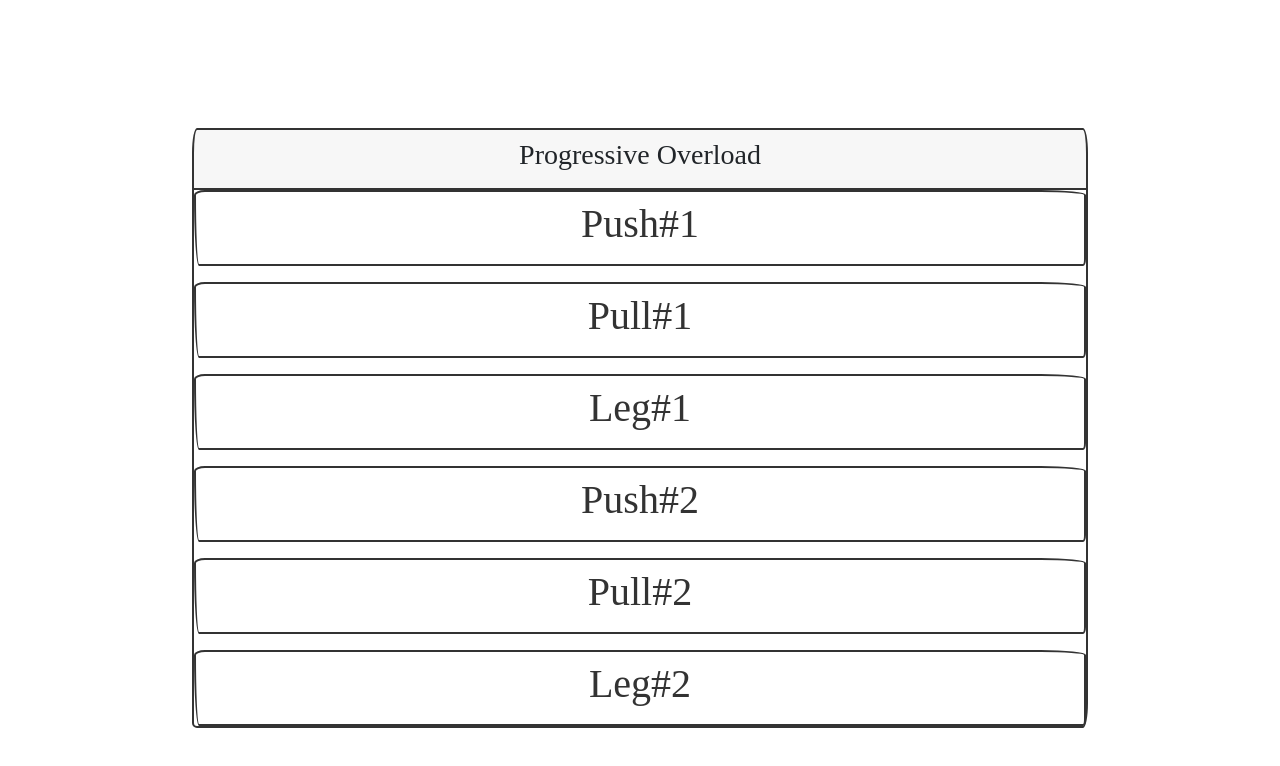
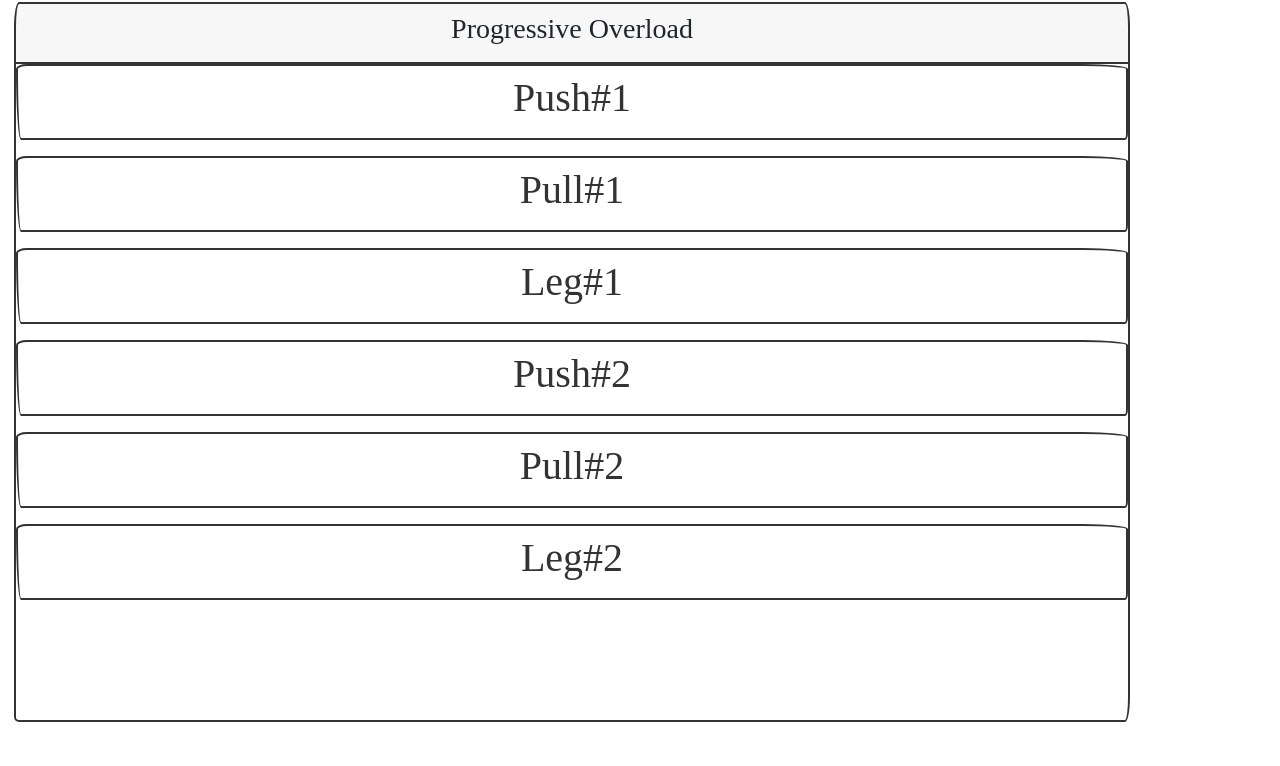
Before and after one commit to ShubhamSingh20/progressive-overload-pwa, a React (Create React App) app: page / in a window 1280 px wide. Shown: the top 766 px of the page. Built offline with nearby package versions, Linux system fonts and the light colour scheme; a web font is replaced by a local one.

Commit message:
styling changes

```diff
--- a/src/Layout/index.tsx
+++ b/src/Layout/index.tsx
@@ -5,14 +5,15 @@ interface Props {
 
 const style = {
   container: {
-    marginTop: '10%'
+    margin: '2px',
+
   },
 }
 
 export default function({children} : Props) {
 
   return (
-    <div className="d-flex justify-content-center" style={style.container}>
+    <div className="container" style={style.container}>
       {children}
     </div>
   )
--- a/src/pages/Menu.tsx
+++ b/src/pages/Menu.tsx
@@ -8,10 +8,7 @@ const style = {
     marginTop: '10%'
   },
   card: {
-    width: '30%',
-    minHeight: '40%',
-    height: '75vh',
-    minWidth: '70%'
+    minHeight: '90vh'
   }
 }
 
--- a/src/pages/WorkoutLog.tsx
+++ b/src/pages/WorkoutLog.tsx
@@ -9,10 +9,7 @@ import Dexie from 'dexie';
 
 const style = {
   card: {
-    width: '30%',
-    minHeight: '40%',
-    height: '75vh',
-    minWidth: '70%'
+    minHeight: '90vh'
   }
 }
 
```
